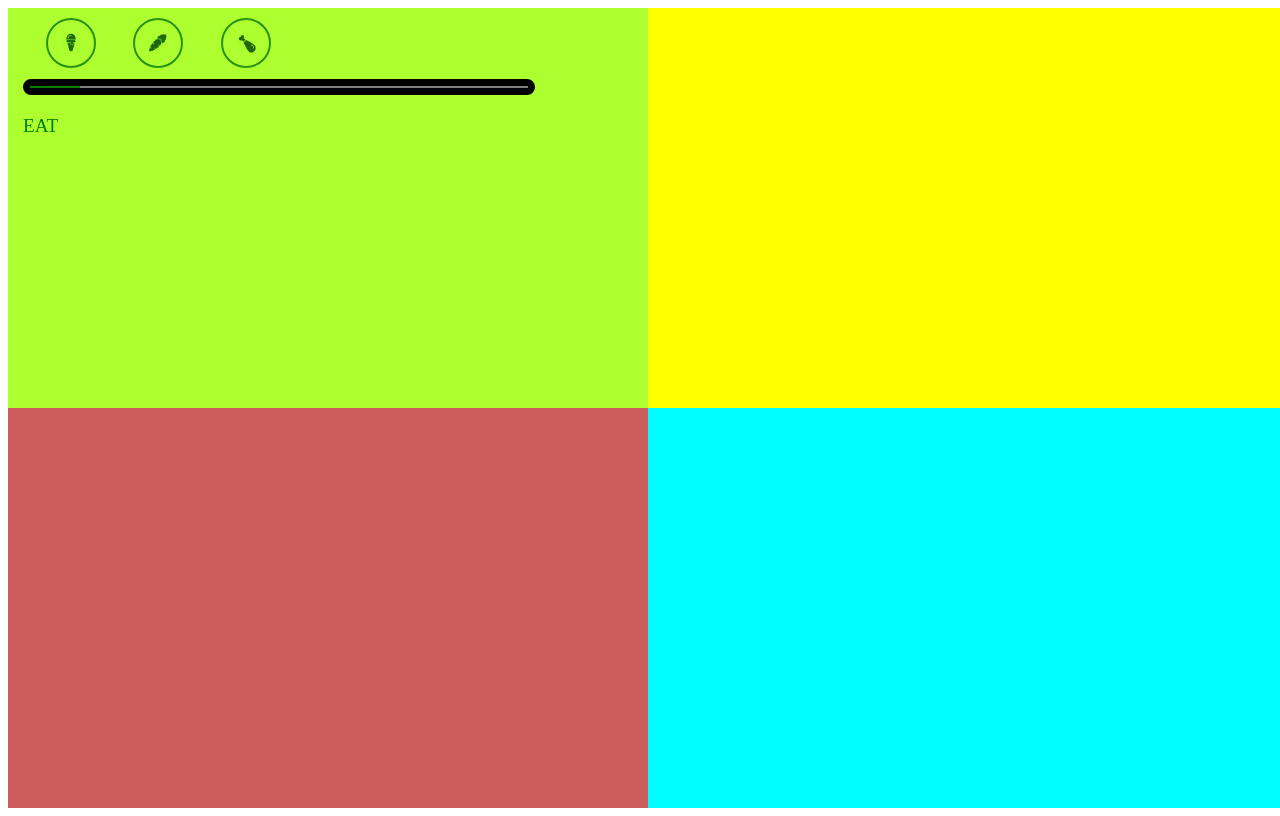
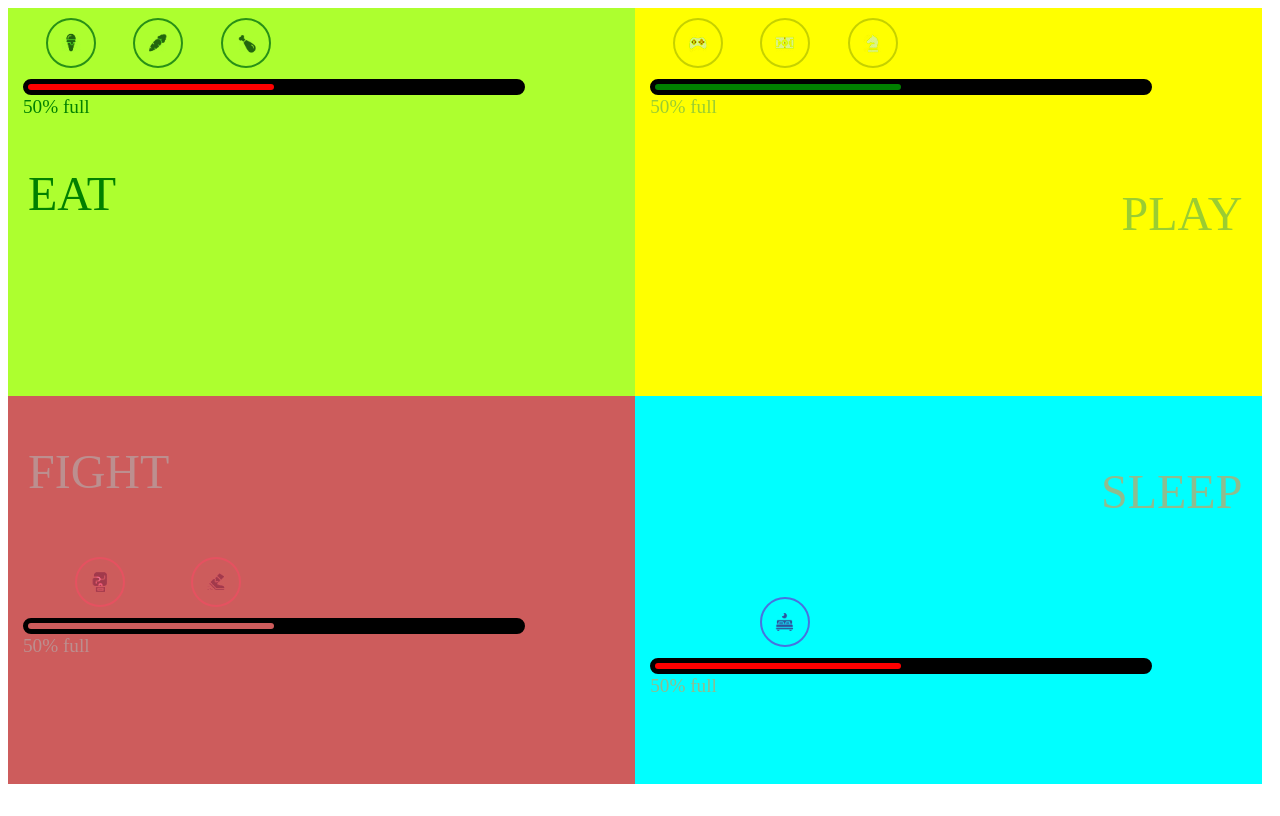
Before and after one commit to aarom1804/tamagochi, a website built with Vite: page index.html in a window 1280 px wide. Built offline with nearby package versions, Linux system fonts and the light colour scheme.

Commit message:
Tamagochi, falta status central, corregir texto status

```diff
--- a/index.html
+++ b/index.html
@@ -16,43 +16,59 @@
           <img src="./img/eat/chicken.png" alt="chicken">
         </div>
         <div class="eatBar">
-          <progress id="progressEat" value="10" max="100"></progress>
+          <progress id="progressEat" value="50" max="100"></progress>
         </div>
         <div class="eatTextBar">
+          <p>50% full</p>
+        </div>
+        <div class="textEat">
           <p>EAT</p>
         </div>
       </div>
       <div class="status play">
         <div class="actionsPlay">
-
+          <img src="./img/play/controller.png" alt="controller">
+          <img src="./img/play/soccer.png" alt="soccer">
+          <img src="./img/play/chess.png" alt="chess">
         </div>
         <div class="playBar">
-
+          <progress id="progressPlay" value="50" max="100"></progress>
         </div>
         <div class="playTextBar">
-
+          <p>50% full</p>
+        </div>
+        <div class="textPlay">
+          <p>PLAY</p>
         </div>
       </div>
       <div class="status fight">
+        <div class="textFight">
+          <p>FIGHT</p>
+        </div>
         <div class="actionsFight">
-
+          <img src="./img/fight/boxing.png" alt="boxing">
+          <img src="./img/fight/run.png" alt="run">
         </div>
         <div class="fightBar">
-
+          <progress id="progressFight" value="50" max="100"></progress>
         </div>
         <div class="fightTextBar">
+          <p>50% full</p>
+        </div>
 
-        </div>
       </div>
       <div class="status sleep">
+        <div class="textSleep">
+          <p>SLEEP</p>
+        </div>
         <div class="actionsSleep">
-
+          <img src="./img/sleep/sleep.png" alt="sleep">
         </div>
         <div class="sleepBar">
-
+          <progress id="progressSleep" value="50" max="100"></progress>
         </div>
         <div class="sleepTextBar">
-
+          <p>50% full</p>
         </div>
       </div>
     </div>
--- a/src/style.css
+++ b/src/style.css
@@ -2,58 +2,109 @@
   display: grid;
   grid-template-columns: 1fr 1fr;
   grid-template-rows: 1fr 1fr;
-  width: 100vw;
-  height: 100vh;
+  width: 98vw;
+  height: 97vh;
 }
 /*----------------EAT-------------------------*/
 .eat{
   background-color: greenyellow;
 }
-
 .actionsEat{
-
-  display: flex;
+    display: flex;
   width: 300px;
   justify-content: space-evenly;
   padding: 10px 0px;
 }
-
 .actionsEat img{
   width: 50px;
   height: 50px;
   border: solid green 2px;
   border-radius: 50px;
   box-sizing: border-box;
-
   filter: invert(29%) sepia(95%) saturate(410%) hue-rotate(60deg) brightness(90%) contrast(100%);
-
 }
-.eatTextBar{
-  display: flex;
-  color: green;
-  margin: 0 15px;
-  font-size: 1.2rem;
-
-
-}
-
 #progressEat{
   margin: 0 15px;
   width: 80%;
-  border: 7px solid black;
+  border: 5px solid black;
   border-radius: 20px;
   background-color: black;
-
+  appearance: none;
 }
+#progressEat::-webkit-progress-bar {
+  background-color: black;
+}
+#progressEat::-webkit-progress-value {
+  background-color: red;
+  border-radius: 20px;
+}
+/*
 #progressEat::-moz-progress-bar{
   background-color: red;
+}*/
+.eatTextBar p{
+  margin: 0px 15px;
+  color: green;
+  font-size: 1.2rem;
 }
-
+.textEat{
+  margin: 20px;
+  color: green;
+  font-size: 3rem;
+}
 /*----------------PLAY-------------------------*/
 
 .play{
   background-color: yellow;
 }
+
+.actionsPlay{
+  display: flex;
+width: 300px;
+justify-content: space-evenly;
+padding: 10px 0px;
+}
+.actionsPlay img{
+width: 50px;
+height: 50px;
+border: solid green 2px;
+border-radius: 50px;
+box-sizing: border-box;
+filter: invert(100%) sepia(100%) saturate(700%) hue-rotate(13deg) brightness(95%) contrast(100%);
+
+}
+#progressPlay{
+margin: 0 15px;
+width: 80%;
+border: 5px solid black;
+border-radius: 20px;
+background-color: black;
+appearance: none;
+}
+#progressPlay::-webkit-progress-bar {
+background-color: black;
+}
+#progressPlay::-webkit-progress-value {
+background-color: green;
+border-radius: 20px;
+}
+/*
+#progressPlay::-moz-progress-bar{
+background-color: red;
+}*/
+.playTextBar p{
+margin: 0px 15px;
+color: yellowgreen;
+font-size: 1.2rem;
+}
+.textPlay{
+  display: flex;
+  justify-content: end;
+margin: 20px;
+color: yellowgreen;
+font-size: 3rem;
+}
+
 
 /*----------------FIGHT-------------------------*/
 
@@ -61,8 +112,98 @@
   background-color:indianred;
 }
 
+.actionsFight{
+  display: flex;
+width: 300px;
+justify-content: space-evenly;
+padding: 10px 0px;
+}
+.actionsFight img{
+width: 50px;
+height: 50px;
+border: solid green 2px;
+border-radius: 50px;
+box-sizing: border-box;
+filter: invert(29%) sepia(95%) saturate(410%) hue-rotate(300deg) brightness(90%) contrast(100%);
+}
+#progressFight{
+margin: 0 15px;
+width: 80%;
+border: 5px solid black;
+border-radius: 20px;
+background-color: black;
+appearance: none;
+}
+#progressFight::-webkit-progress-bar {
+background-color: black;
+}
+#progressFight::-webkit-progress-value {
+background-color: indianred;
+border-radius: 20px;
+}
+/*
+#progressFight::-moz-progress-bar{
+background-color: indianred;
+}*/
+.fightTextBar p{
+margin: 0px 15px;
+color: rosybrown;
+font-size: 1.2rem;
+}
+.textFight{
+margin: 20px;
+color: rosybrown;
+font-size: 3rem;
+}
+
 /*----------------SLEEP-------------------------*/
 
 .sleep{
   background-color: cyan;
 }
+
+.actionsSleep{
+  display: flex;
+width: 300px;
+justify-content: space-evenly;
+padding: 10px 0px;
+}
+.actionsSleep img{
+width: 50px;
+height: 50px;
+border: solid green 2px;
+border-radius: 50px;
+box-sizing: border-box;
+filter: invert(29%) sepia(95%) saturate(410%) hue-rotate(180deg) brightness(90%) contrast(100%);
+}
+#progressSleep{
+margin: 0 15px;
+width: 80%;
+border: 5px solid black;
+border-radius: 20px;
+background-color: black;
+appearance: none;
+}
+#progressSleep::-webkit-progress-bar {
+background-color: black;
+}
+#progressSleep::-webkit-progress-value {
+background-color: red;
+border-radius: 20px;
+}
+/*
+#progressSleep::-moz-progress-bar{
+background-color: red;
+}*/
+.sleepTextBar p{
+margin: 0px 15px;
+color:darkseagreen;
+font-size: 1.2rem;
+}
+.textSleep{
+  display: flex;
+  justify-content: end;
+margin: 20px;
+color: darkseagreen;
+font-size: 3rem;
+}
```
